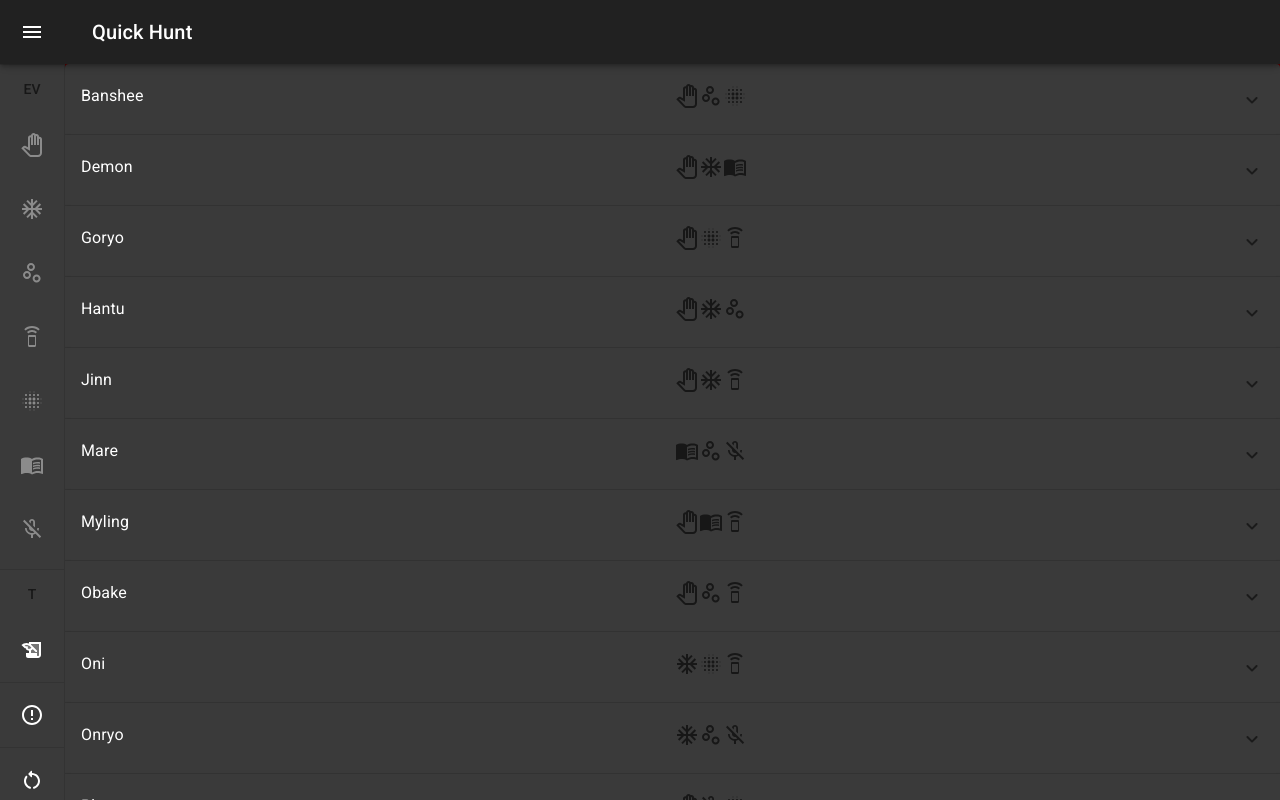
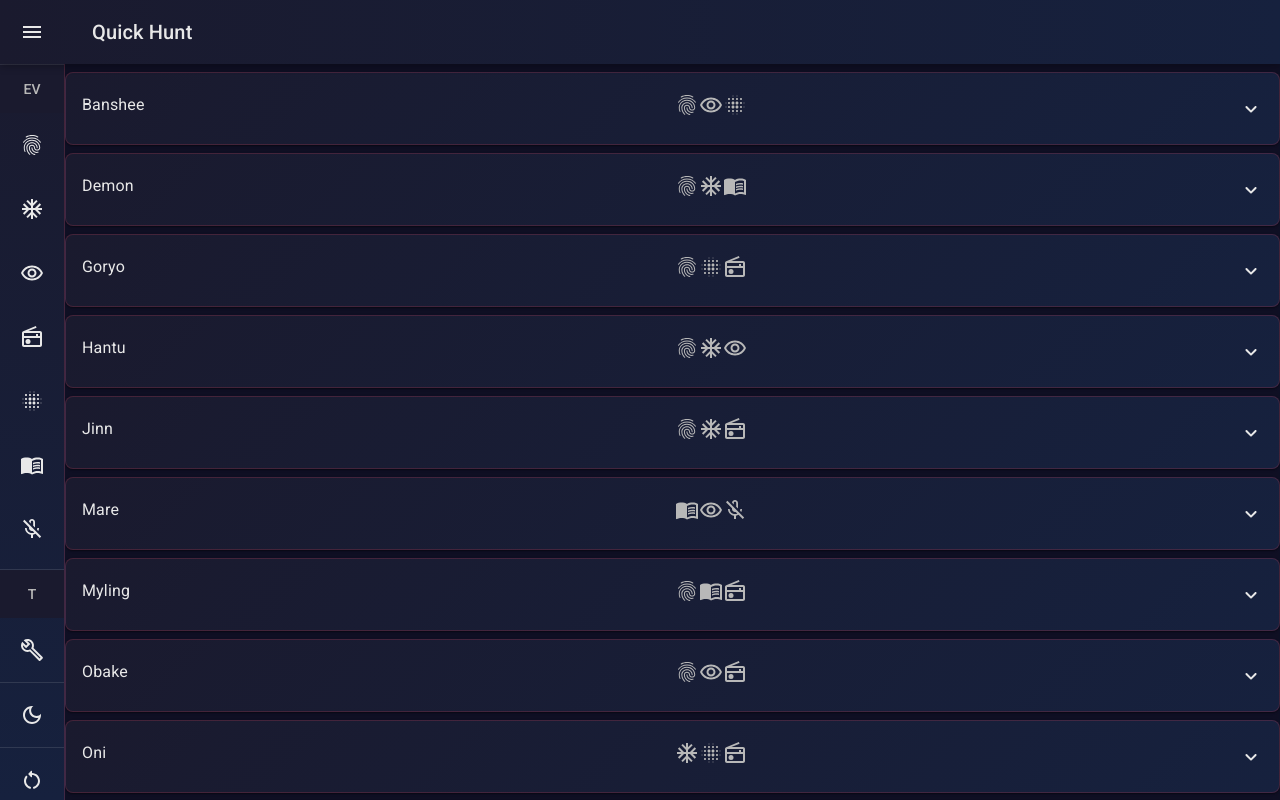
Before and after one commit to FizzToni/phasmophilia, a React (Create React App) app: page / in a window 1280 px wide. Shown: the top 800 px of the page. Built offline with nearby package versions, Linux system fonts and the light colour scheme.

Commit message:
Enhance UI with improved colors, icons, and contrast
Co-authored-by: FizzToni <96196986+FizzToni@users.noreply.github.com>

```diff
--- a/src/components/EvidenceIcons.js
+++ b/src/components/EvidenceIcons.js
@@ -4,20 +4,20 @@ import {
     BlurOnOutlined,
     MenuBookOutlined,
     MicOffOutlined,
-    PanToolOutlined,
-    ScatterPlotOutlined,
-    SpeakerPhoneOutlined
+    FingerprintOutlined,
+    RemoveRedEyeOutlined,
+    RadioOutlined
 } from "@mui/icons-material";
 
 // Evidence Icons
 export const evidenceIcons = [
-    <PanToolOutlined key="fingerprints" />,      // 0: Fingerprints
-    <AcUnitOutlined key="freezing" />,           // 1: Freezing Temperatures
-    <ScatterPlotOutlined key="orbs" />,          // 2: Ghost Orbs
-    <SpeakerPhoneOutlined key="emf" />,          // 3: EMF Level 5
-    <BlurOnOutlined key="dots" />,               // 4: D.O.T.S Projector
-    <MenuBookOutlined key="writing" />,          // 5: Ghost Writing
-    <MicOffOutlined key="spirit" />,             // 6: Spirit Box
+    <FingerprintOutlined key="fingerprints" />,      // 0: Fingerprints
+    <AcUnitOutlined key="freezing" />,               // 1: Freezing Temperatures
+    <RemoveRedEyeOutlined key="orbs" />,             // 2: Ghost Orbs
+    <RadioOutlined key="emf" />,                     // 3: EMF Level 5
+    <BlurOnOutlined key="dots" />,                   // 4: D.O.T.S Projector
+    <MenuBookOutlined key="writing" />,              // 5: Ghost Writing
+    <MicOffOutlined key="spirit" />,                 // 6: Spirit Box
 ];
 
 // Helper function to get evidence icons for a ghost
--- a/src/components/MainView.js
+++ b/src/components/MainView.js
@@ -16,8 +16,8 @@ import ListItemButton from '@mui/material/ListItemButton';
 import ListItemText from '@mui/material/ListItemText';
 
 import {
-    AcUnitOutlined, BlurOnOutlined, ErrorOutline, MenuBookOutlined, MicOffOutlined, PanToolOutlined, RestartAltRounded,
-    ScatterPlotOutlined, SpeakerPhoneOutlined, ExpandMoreRounded, HistoryEduTwoTone
+    AcUnitOutlined, BlurOnOutlined, MenuBookOutlined, MicOffOutlined, FingerprintOutlined, RestartAltRounded,
+    RemoveRedEyeOutlined, RadioOutlined, ExpandMoreRounded, BuildOutlined, DarkModeOutlined
 } from "@mui/icons-material";
 import {Accordion, ListSubheader, AccordionSummary, AccordionDetails} from "@mui/material";
 
@@ -28,26 +28,99 @@ import { ThemeProvider, createTheme } from "@mui/material/styles";
 
 const themeDark = createTheme({
     palette: {
-        type: 'dark',
+        mode: 'dark',
         primary: {
-            main: '#212121',
+            main: '#1a1a2e',
+            light: '#2a2a3e',
+            dark: '#0f0f1a',
         },
         secondary: {
-            main: '#ff0000',
+            main: '#e94560',
+            light: '#ff6b7a',
+            dark: '#b71c3c',
         },
         background: {
-            default: '#5f0000',
-            paper: '#3a3a3a',
+            default: '#0f0f23',
+            paper: '#1a1a2e',
         },
         text: {
-            primary: '#ffffff',
+            primary: '#e8e8e8',
+            secondary: '#b8b8b8',
         },
         warning: {
-            main: '#d70000',
+            main: '#f39c12',
+            light: '#f5b041',
+            dark: '#d68910',
+        },
+        success: {
+            main: '#27ae60',
+            light: '#58d68d',
+            dark: '#1e8449',
+        },
+        info: {
+            main: '#3498db',
+            light: '#5dade2',
+            dark: '#2980b9',
+        },
+        error: {
+            main: '#e74c3c',
+            light: '#ec7063',
+            dark: '#c0392b',
         },
         action: {
-            main: '#8b8b8b',
-        }
+            active: '#e8e8e8',
+            hover: 'rgba(232, 232, 232, 0.08)',
+            selected: 'rgba(233, 69, 96, 0.12)',
+            disabled: 'rgba(232, 232, 232, 0.26)',
+            disabledBackground: 'rgba(232, 232, 232, 0.12)',
+        },
+        divider: 'rgba(232, 232, 232, 0.12)',
+    },
+    components: {
+        MuiDrawer: {
+            styleOverrides: {
+                paper: {
+                    background: 'linear-gradient(180deg, #1a1a2e 0%, #16213e 100%)',
+                    borderRight: '1px solid rgba(233, 69, 96, 0.2)',
+                },
+            },
+        },
+        MuiAppBar: {
+            styleOverrides: {
+                root: {
+                    background: 'linear-gradient(90deg, #1a1a2e 0%, #16213e 100%)',
+                    boxShadow: '0 2px 8px rgba(0, 0, 0, 0.3)',
+                },
+            },
+        },
+        MuiListItemButton: {
+            styleOverrides: {
+                root: {
+                    '&:hover': {
+                        backgroundColor: 'rgba(233, 69, 96, 0.08)',
+                    },
+                    '&.Mui-selected': {
+                        backgroundColor: 'rgba(233, 69, 96, 0.12)',
+                    },
+                },
+            },
+        },
+        MuiAccordion: {
+            styleOverrides: {
+                root: {
+                    background: 'linear-gradient(135deg, #1a1a2e 0%, #16213e 100%)',
+                    border: '1px solid rgba(233, 69, 96, 0.2)',
+                    borderRadius: '8px !important',
+                    margin: '8px 0',
+                    '&:before': {
+                        display: 'none',
+                    },
+                    '&.Mui-expanded': {
+                        boxShadow: '0 4px 12px rgba(233, 69, 96, 0.2)',
+                    },
+                },
+            },
+        },
     },
 });
 
@@ -231,7 +304,7 @@ export default function MiniDrawer() {
                                 justifyContent: open ? 'initial' : 'center',
                                 px: 2.5,
                             }}>
-                            <PanToolOutlined color={collected_evidence.includes(0) ? 'warning' : 'action'}
+                            <FingerprintOutlined color={collected_evidence.includes(0) ? 'success' : 'action'}
                                 sx={{
                                 minWidth: 0,
                                 mr: open ? 3 : 'auto',
@@ -247,7 +320,7 @@ export default function MiniDrawer() {
                                 justifyContent: open ? 'initial' : 'center',
                                 px: 2.5,
                             }}>
-                            <AcUnitOutlined color={collected_evidence.includes(1) ? 'warning' : 'action'}
+                            <AcUnitOutlined color={collected_evidence.includes(1) ? 'success' : 'action'}
                                 sx={{
                                 minWidth: 0,
                                 mr: open ? 3 : 'auto',
@@ -263,7 +336,7 @@ export default function MiniDrawer() {
                                 justifyContent: open ? 'initial' : 'center',
                                 px: 2.5,
                             }}>
-                            <ScatterPlotOutlined color={collected_evidence.includes(2) ? 'warning' : 'action'}
+                            <RemoveRedEyeOutlined color={collected_evidence.includes(2) ? 'success' : 'action'}
                                 sx={{
                                 minWidth: 0,
                                 mr: open ? 3 : 'auto',
@@ -279,7 +352,7 @@ export default function MiniDrawer() {
                                 justifyContent: open ? 'initial' : 'center',
                                 px: 2.5,
                             }}>
-                            <SpeakerPhoneOutlined color={collected_evidence.includes(3) ? 'warning' : 'action'}
+                            <RadioOutlined color={collected_evidence.includes(3) ? 'success' : 'action'}
                                 sx={{
                                 minWidth: 0,
                                 mr: open ? 3 : 'auto',
@@ -295,7 +368,7 @@ export default function MiniDrawer() {
                                 justifyContent: open ? 'initial' : 'center',
                                 px: 2.5,
                             }}>
-                            <BlurOnOutlined color={collected_evidence.includes(4) ? 'warning' : 'action'}
+                            <BlurOnOutlined color={collected_evidence.includes(4) ? 'success' : 'action'}
                                 sx={{
                                 marginRight: 24,
                                 minWidth: 0,
@@ -312,7 +385,7 @@ export default function MiniDrawer() {
                                 justifyContent: open ? 'initial' : 'center',
                                 px: 2.5,
                             }}>
-                            <MenuBookOutlined color={collected_evidence.includes(5) ? 'warning' : 'action'}
+                            <MenuBookOutlined color={collected_evidence.includes(5) ? 'success' : 'action'}
                                 sx={{
                                 minWidth: 0,
                                 mr: open ? 3 : 'auto',
@@ -328,7 +401,7 @@ export default function MiniDrawer() {
                                 justifyContent: open ? 'initial' : 'center',
                                 px: 2.5,
                             }}>
-                            <MicOffOutlined color={collected_evidence.includes(6) ? 'warning' : 'action'}
+                            <MicOffOutlined color={collected_evidence.includes(6) ? 'success' : 'action'}
                                 sx={{
                                 minWidth: 0,
                                 mr: open ? 3 : 'auto',
@@ -352,7 +425,7 @@ export default function MiniDrawer() {
                                 justifyContent: open ? 'initial' : 'center',
                                 px: 2.5,
                             }}>
-                            <HistoryEduTwoTone
+                            <BuildOutlined
                                 sx={{
                                 minWidth: 0,
                                 mr: open ? 3 : 'auto',
@@ -370,7 +443,7 @@ export default function MiniDrawer() {
                                 justifyContent: open ? 'initial' : 'center',
                                 px: 2.5,
                             }}>
-                            <ErrorOutline color={nightmare ? 'warning' : 'text'}
+                            <DarkModeOutlined color={nightmare ? 'warning' : 'action'}
                                 sx={{
                                 minWidth: 0,
                                 mr: open ? 3 : 'auto',
```
